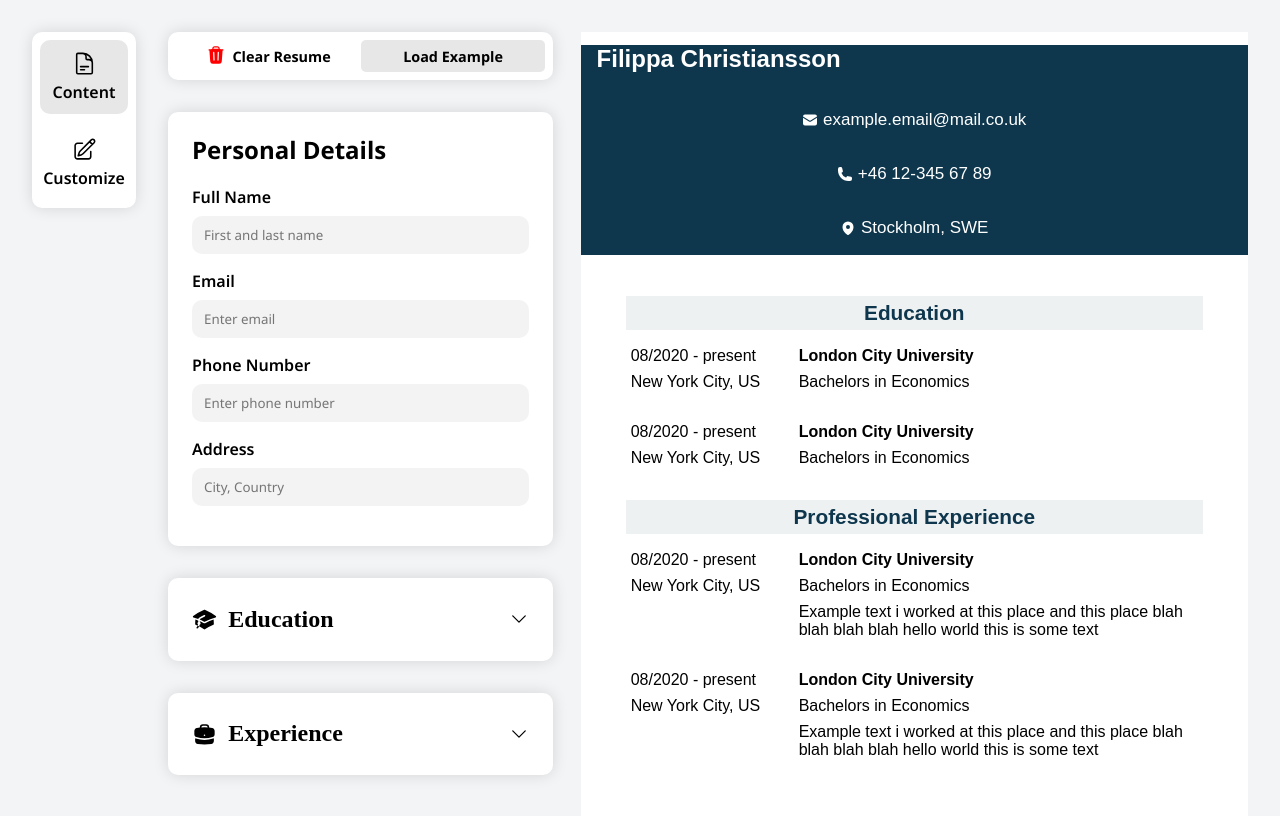
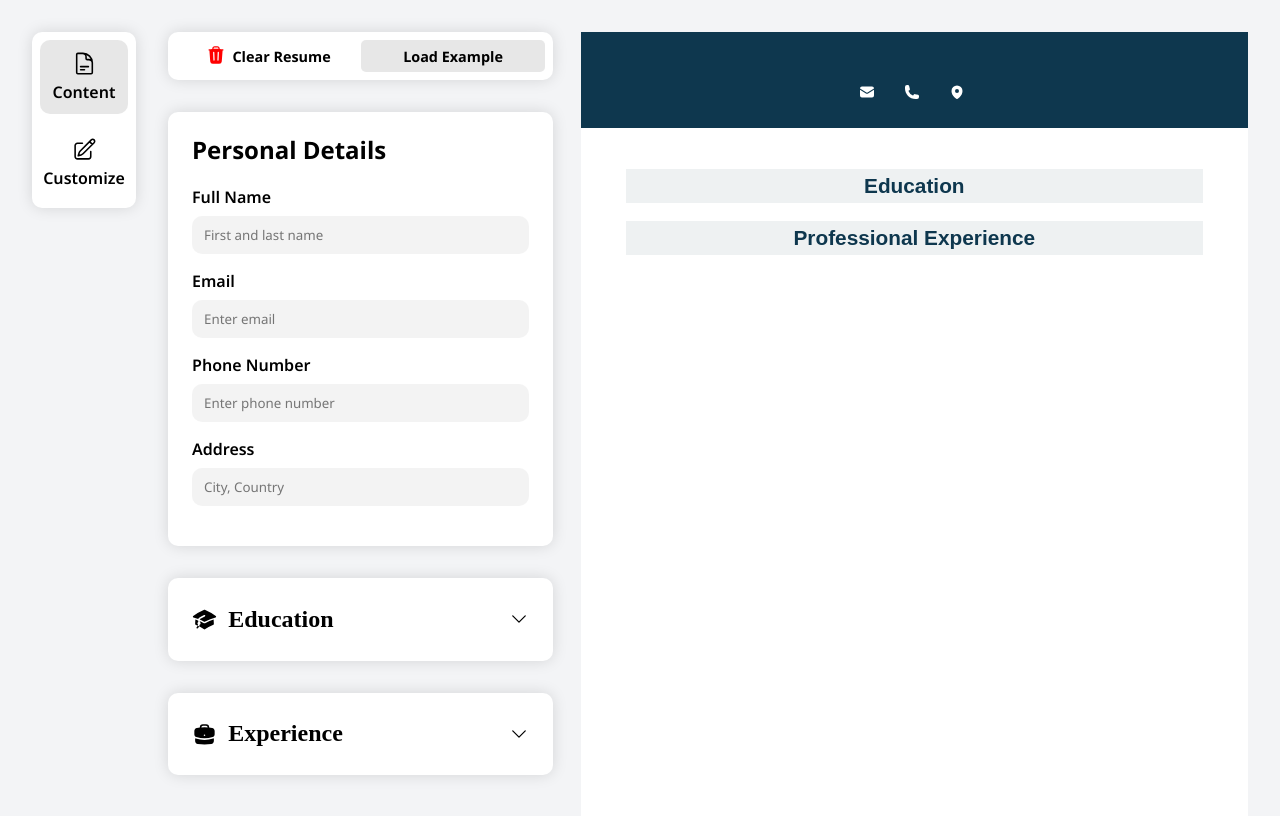
Before and after one commit to hampusbosson/cv-application, a React (Vite) app: page / in a window 1280 px wide. Shown: the top 816 px of the page. Built offline with nearby package versions, Linux system fonts and the light colour scheme.

Commit message:
Add logic that makes the resume update its content based on the user input from the content side.

```diff
--- a/src/App.jsx
+++ b/src/App.jsx
@@ -6,6 +6,41 @@ import { useState } from 'react'
 function App() {
   const [activeFontColor, setActiveFontColor] = useState('#0e374e');
   const [activeFontButton, setActiveFontButton] = useState('sans-serif');
+  const [activeLayoutButton, setActiveLayoutButton] = useState('top');
+
+  const [educationFormData, setEducationFormData] = useState({
+    school: "",
+    degree: "",
+    startDate: "",
+    endDate: "",
+    location: "",
+  });
+
+  const [experienceFormData, setExperienceFormData] = useState({
+    company: "",
+    position: "",
+    startDate: "",
+    endDate: "",
+    location: "",
+    description: "",
+  });
+
+  const [personalDetailsData, setPersonalDetailsData] = useState({
+    fullName: "",
+    email: "",
+    phone: "",
+    address: ""
+  });
+
+  const [savedEducation, setSavedEducation] = useState([]);
+  const [savedExperience, setSavedExperience] = useState([]);
+
+  const [educationInfoVisible, setEducationInfoVisible] = useState(
+    Array(savedEducation.length).fill(true),
+  );
+  const [experienceInfoVisible, setExperienceInfoVisible] = useState(
+    Array(savedExperience.length).fill(true),
+  );
 
 
   return (
@@ -15,10 +50,31 @@ function App() {
       setActiveFontColor={setActiveFontColor}
       activeFontButton={activeFontButton}
       setActiveFontButton={setActiveFontButton}
+      setActiveLayoutButton={setActiveLayoutButton}
+      educationFormData={educationFormData}
+      experienceFormData={experienceFormData}
+      setEducationFormData={setEducationFormData}
+      setExperienceFormData={setExperienceFormData}
+      savedEducation={savedEducation}
+      savedExperience={savedExperience}
+      setSavedEducation={setSavedEducation}
+      setSavedExperience={setSavedExperience}
+      setPersonalDetailsData={setPersonalDetailsData}
+      educationInfoVisible={educationInfoVisible}
+      setEducationInfoVisible={setEducationInfoVisible}
+      experienceInfoVisible={experienceInfoVisible}
+      setExperienceInfoVisible={setExperienceInfoVisible}
       />
       <ResumeSide
       activeFontColor={activeFontColor}
       activeFontButton={activeFontButton}
+      activeLayoutButton={activeLayoutButton}
+      educationFormData={educationFormData}
+      savedEducation={savedEducation}
+      savedExperience={savedExperience}
+      personalDetailsData={personalDetailsData}
+      educationInfoVisible={educationInfoVisible}
+      experienceInfoVisible={experienceInfoVisible}
       />
     </>
   )
--- a/src/components/ResumeSide/ResumeSide.css
+++ b/src/components/ResumeSide/ResumeSide.css
@@ -154,7 +154,7 @@
   padding: 0.3rem;
 }
 
-.education-list, .experience-list {
+.education-list-resume, .experience-list-resume {
   width: 85%;
   display: flex;
   flex-direction: column;
@@ -183,6 +183,8 @@
 }
 
 .position-description {
+  padding-right: 3rem;
+  max-width: 30rem;
   width: 100%;
   display: flex;
   flex-wrap: wrap;
--- a/src/components/ResumeSide/ResumeSide.jsx
+++ b/src/components/ResumeSide/ResumeSide.jsx
@@ -1,5 +1,5 @@
-import './ResumeSide.css'
-import icons from '../../assets/icons/Icons';
+import "./ResumeSide.css";
+import icons from "../../assets/icons/Icons";
 
 const getLuminance = (color) => {
   const rgb = color.match(/\w\w/g).map((x) => parseInt(x, 16));
@@ -7,132 +7,132 @@ const getLuminance = (color) => {
   return luminance;
 };
 
-function Header( {activeFontColor, activeFontButton, activeLayoutButton } ) {
+function Header({
+  activeFontColor,
+  activeFontButton,
+  activeLayoutButton,
+  personalDetailsData,
+}) {
   // Determine if the color is dark or light
   const isDark = getLuminance(activeFontColor) < 120; // Threshold can be adjusted
 
   const styles = {
     backgroundColor: activeFontColor,
-        color: isDark ? 'white' : 'black',
+    color: isDark ? "white" : "black",
   };
 
   const font = {
-        fontFamily: activeFontButton
-    }
+    fontFamily: activeFontButton,
+  };
 
-    const iconColor = isDark ? 'white' : 'black';
-
+  const iconColor = isDark ? "white" : "black";
 
   return (
     <div className={`resume-header ${activeLayoutButton}`} style={styles}>
       <div className={`header-name ${activeLayoutButton}`}>
-                    <h1 style={font}>Filippa Christiansson</h1>
+        <h1 style={font}>{personalDetailsData.fullName}</h1>
       </div>
       <div className={`header-info ${activeLayoutButton}`}>
-                    <div className='mail-info'>
+        <div className="mail-info">
           {icons.enevelope(iconColor)}
-                        <p>example.email@mail.co.uk</p>
+          <p>{personalDetailsData.email}</p>
         </div>
-                    <div className='phone-info'>
+        <div className="phone-info">
           {icons.phone(iconColor)}
-                        <p>+46 12-345 67 89</p>
+          <p>{personalDetailsData.phone}</p>
         </div>
-                    <div className='location-info'>
+        <div className="location-info">
           {icons.location(iconColor)}
-                        <p>Stockholm, SWE</p>
+          <p>{personalDetailsData.address}</p>
         </div>
       </div>
     </div>
-    )
+  );
 }
 
-function Education( {activeFontColor } ) {
+function Education({ activeFontColor, savedEducation, isVisible }) {
   // Determine if the color is dark or light
   const isDark = getLuminance(activeFontColor) < 120; // Threshold can be adjusted
 
   const styles = {
     color: activeFontColor,
-        backgroundColor: isDark ? 'rgba(14, 55, 78, 0.07)' : 'black'
+    backgroundColor: isDark ? "rgba(14, 55, 78, 0.07)" : "black",
   };
 
   return (
-        <div className='education-container'>
-            <h2 className='resume-education-header' style={styles}>Education</h2>
-
-                <ul className='education-list'>
-                    <li className='education-entry'>
-                        <div className='date-location-box'>
-                            <p className='date'>08/2020 - present</p>
-                            <p className='loc'>New York City, US</p>
+    <div className="education-container">
+      <h2 className="resume-education-header" style={styles}>
+        Education
+      </h2>
+      <ul className="education-list-resume">
+        {savedEducation.map((entry, index) => (
+          <li key={index} className="education-entry">
+            <div className="date-location-box">
+              <p className="date">
+                {entry.startDate} - {entry.endDate}
+              </p>
+              <p className="loc">{entry.location}</p>
             </div>
-                        <div className='school-degree-box'>
-                            <p className='school'>London City University</p>
-                            <p className='degree'>Bachelors in Economics</p>
+            <div className="school-degree-box">
+              <p className="school">{entry.school}</p>
+              <p className="degree">{entry.degree}</p>
             </div>
           </li>
-                    <li className='education-entry'>
-                        <div className='date-location-box'>
-                            <p className='date'>08/2020 - present</p>
-                            <p className='loc'>New York City, US</p>
+        ))}
+      </ul>
     </div>
-                        <div className='school-degree-box'>
-                            <p className='school'>London City University</p>
-                            <p className='degree'>Bachelors in Economics</p>
-                        </div>
-                    </li>
-                </ul>
-
-        </div>
-    )
+  );
 }
 
-function Experience( {activeFontColor } ) {
+function Experience({ activeFontColor, savedExperience }) {
   // Determine if the color is dark or light
   const isDark = getLuminance(activeFontColor) < 120; // Threshold can be adjusted
 
   const styles = {
     color: activeFontColor,
-        backgroundColor: isDark ? 'rgba(14, 55, 78, 0.07)' : 'black'
+    backgroundColor: isDark ? "rgba(14, 55, 78, 0.07)" : "black",
   };
 
   return (
-        <div className='experience-container'>
-            <h2 className='resume-experience-header' style={styles}>Professional Experience</h2>
-
-                <ul className='experience-list'>
-                    <li className='experience-entry'>
-                        <div className='date-location-box'>
-                            <p className='date'>08/2020 - present</p>
-                            <p className='loc'>New York City, US</p>
+    <div className="experience-container">
+      <h2 className="resume-experience-header" style={styles}>
+        Professional Experience
+      </h2>
+      <ul className="experience-list">
+        {savedExperience.map((entry, index) => (
+          <li key={index} className="experience-entry">
+            <div className="date-location-box">
+              <p className="date">
+                {entry.startDate} - {entry.endDate}
+              </p>
+              <p className="loc">{entry.location}</p>
             </div>
-                        <div className='company-position-description-box'>
-                            <p className='company'>London City University</p>
-                            <p className='position'>Bachelors in Economics</p>
-                            <p className='position-description'>Example text i worked at this place and this place blah blah blah blah hello world this is some text</p>
+            <div className="company-position-description-box">
+              <p className="company">{entry.company}</p>
+              <p className="position">{entry.position}</p>
+              <p className="position-description">{entry.description}</p>
             </div>
           </li>
-                    <li className='experience-entry'>
-                        <div className='date-location-box'>
-                            <p className='date'>08/2020 - present</p>
-                            <p className='loc'>New York City, US</p>
+        ))}
+      </ul>
     </div>
-                        <div className='company-position-description-box'>
-                            <p className='company'>London City University</p>
-                            <p className='position'>Bachelors in Economics</p>
-                            <p className='position-description'>Example text i worked at this place and this place blah blah blah blah hello world this is some text</p>
-                        </div>
-                    </li>
-                </ul>
-
-        </div>
-    )
+  );
 }
 
-function ResumeSide( {activeFontColor, activeFontButton, activeLayoutButton } ) {
+function ResumeSide({
+  activeFontColor,
+  activeFontButton,
+  activeLayoutButton,
+  savedEducation,
+  savedExperience,
+  personalDetailsData,
+  educationInfoVisible,
+  experienceInfoVisible
+}) {
 
   const styles = {
-        fontFamily: activeFontButton
-    }
+    fontFamily: activeFontButton,
+  };
 
   return (
     <section className={`resume-side ${activeLayoutButton}`} style={styles}>
@@ -140,17 +140,22 @@ function ResumeSide( {activeFontColor, activeFontButton, activeLayoutButton } )
         activeFontColor={activeFontColor}
         activeFontButton={activeFontButton}
         activeLayoutButton={activeLayoutButton}
+        personalDetailsData={personalDetailsData}
       />
-            <div className='resume-content'>
+      <div className="resume-content">
         <Education
           activeFontColor={activeFontColor}
+          savedEducation={savedEducation}
+          isVisible={educationInfoVisible}
         />
         <Experience
           activeFontColor={activeFontColor}
+          savedExperience={savedExperience}
+          isVisible={experienceInfoVisible}
         />
       </div>
     </section>
-    )
+  );
 }
 
 export default ResumeSide;
```
Also changed, not shown: src/components/EditSide/ContentPage/ContentPage.jsx (+23 -5 lines), src/components/EditSide/EditSide.jsx (+37 -36 lines). Lines whose indentation alone changed are shown as unchanged.
